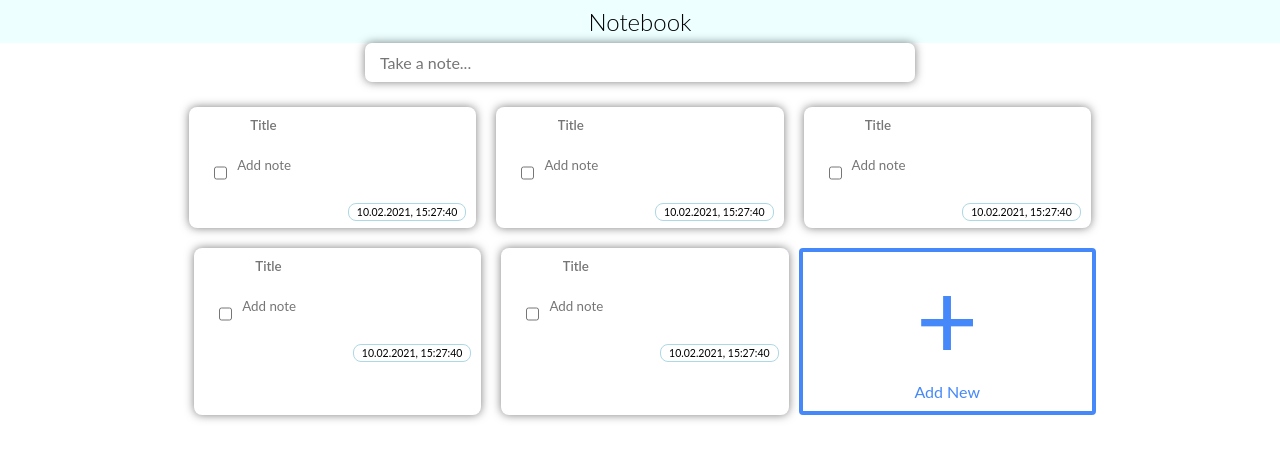
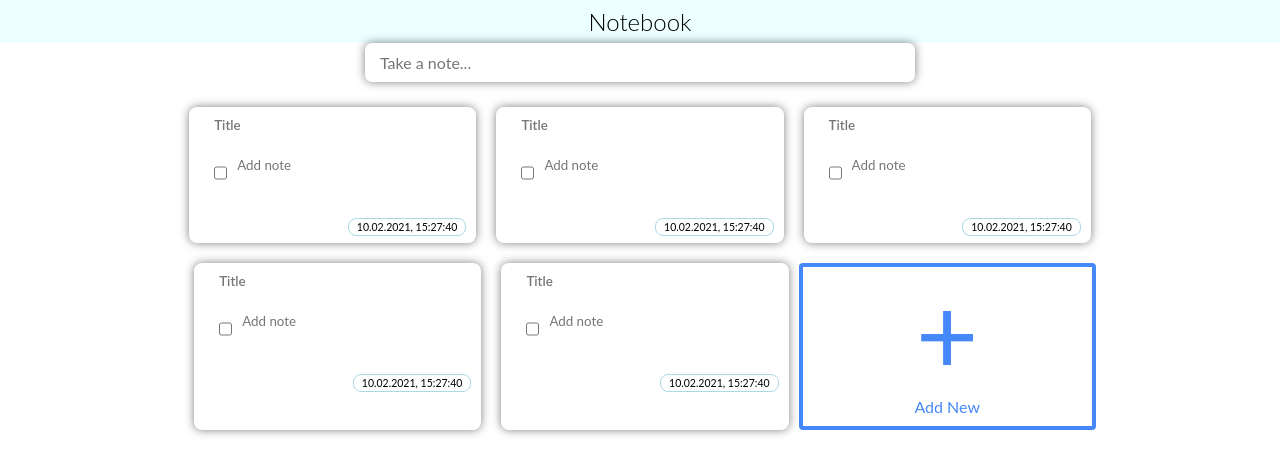
Before and after one commit to Slab3/notebook-react-ts, a React (Create React App) app: page / in a window 1280 px wide. Shown: the top 474 px of the page. Built offline with nearby package versions, Linux system fonts and the light colour scheme.

Commit message:
new components (BodyNote, NoteTitle)

```diff
--- a/src/components/Common/BtnAddItem/BtnAddItem.tsx
+++ b/src/components/Common/BtnAddItem/BtnAddNote.tsx
@@ -1,8 +1,8 @@
 import React from 'react';
-import styles from './BtnAddItem.module.scss';
+import styles from './BtnAddNote.module.scss';
 // import '../../../styles/main.scss';
 
-export default function BtnAddItem() {
+export default function BtnAddNote() {
   return (
       <div className={styles.addItem} id="addItem">
         <p className={styles.plus}>+</p>
--- /dev/null
+++ b/src/components/Common/NoteTitle/NoteTitle.module.scss
@@ -0,0 +1,8 @@
+.title {
+  padding: 0 15px;
+  width: 100%;
+}
+.titleInput { // textarea
+  font-weight: 600;
+  width: calc(100% - 30px);
+}
--- /dev/null
+++ b/src/components/Common/NoteTitle/NoteTitle.tsx
@@ -0,0 +1,12 @@
+import React from "react";
+import styles from './NoteTitle.module.scss';
+
+
+export default function NoteTitle() {
+  return (
+    <span className={styles.title}>
+      <textarea className={styles.titleInput} placeholder="Title" maxLength={50}>
+      </textarea>
+    </span>
+  )
+}
--- a/src/components/Common/NoteWrapper/NoteWrapper.module.scss
+++ b/src/components/Common/NoteWrapper/NoteWrapper.module.scss
@@ -6,21 +6,13 @@
   width: calc(32% - 20px);
   margin: 0 10px 20px 10px;
 
-  &:hover {
-    .deleteItem { //making delete button visible
-      opacity: 1;
-    }
-    .add-textarea {
-      opacity: 1;
-    }
-  }
   //&.hidden { //hiding element when searching
   //  display: none;
   //}
+  //h3 {
+  //  font-size: 16px;
+  //}
 
-  h3 {
-    font-size: 16px;
-  }
   .body {
     display: block;
     margin: 10px 0;
--- a/src/components/Common/NoteWrapper/NoteWrapper.tsx
+++ b/src/components/Common/NoteWrapper/NoteWrapper.tsx
@@ -1,7 +1,7 @@
 import React from 'react';
 import styles from './NoteWrapper.module.scss';
 import '../../../styles/main.scss';
-import DeleteBtn from '../DeleteBtn/DeleteBtn';
+import { DeleteBtn, NoteTitle } from '../../index';
 
 
 export default function NoteWrapper() {
@@ -10,13 +10,10 @@ export default function NoteWrapper() {
         <DeleteBtn/>
         {/*end--*/}
 
-        <span className="title">
-          <textarea className="title-input" placeholder="Title" maxLength={50}>
-          </textarea>
-        </span>
+        <NoteTitle/>
 
         <div className="body">
-          <div className="note-list-item checkbox-block">
+          <div className="note-list-item checkbox-n-item-block">
             <input type="checkbox"/>
               <textarea className="list-item-input" placeholder="Add note" maxLength={2000}>
               </textarea>
--- a/src/page/Home/Home.tsx
+++ b/src/page/Home/Home.tsx
@@ -4,7 +4,7 @@
 import React from 'react';
 import '../../styles/main.scss';
 // norm imports
-import { BtnAddItem , DeleteBtn, Search, NoteWrapper } from '../../components/index';
+import { BtnAddNote , Search, NoteWrapper } from '../../components/index';
 
 function App() {
   return (
@@ -23,8 +23,7 @@ function App() {
             <NoteWrapper/>
             <NoteWrapper/>
             {/*there will creates note items*/}
-            <BtnAddItem/>
-
+            <BtnAddNote/>
           </div>
         </section>
       </>
--- a/src/styles/_page.scss
+++ b/src/styles/_page.scss
@@ -14,27 +14,21 @@
     }
   };
 }
+//end of okay:
 
 
-.note-list-item {
-  &.done textarea {
-    text-decoration: line-through;
-  }
-}
-//
 
-// title from item
-.title {
-  padding: 0 15px;
+//.note-list-item {
+//  &.done textarea {
+//    text-decoration: line-through;
+//  }
+//}
 
-}
-.title-input { // textarea
-  font-weight: 600;
 
-}
+
 
 // checkbox block
-.checkbox-block {
+.checkbox-n-item-block {
   padding: 5px 15px;
   display: flex;
   background: transparent;
@@ -46,7 +40,7 @@
 
 // buttons delete & add item of note
 
-.delete-item, .add-textarea {
+.add-textarea {
   font-size: 14px;
   border-radius: 5px;
   color: white;
@@ -56,27 +50,12 @@
   transition: .2s;
 }
 
-// delete Note
-.delete-block {
-  position: absolute;
-  right: 10px;
-}
-.delete-item {
-  background-color: #d1766f;
-  padding: 0 4px;
-  &:hover {
-    background-color: #b96460;
-  }
-}
-// delete item note
-.delete-item-block {
 
-}
 
 // add new item
 .block-add-textarea {
   text-align: center;
-  margin-top: -15px;
+  //margin-top: -15px;
 }
 .add-textarea {
   width: 70%;
```
Also changed, not shown: src/components/index.tsx (+8 -6 lines), src/components/Common/BodyNoteText/BodyNoteText.module.scss (added), src/components/Common/BodyNoteText/BodyNoteText.tsx (added), src/components/Common/BtnAddItem/BtnAddNote.module.scss (renamed from src/components/Common/BtnAddItem/BtnAddItem.module.scss).
